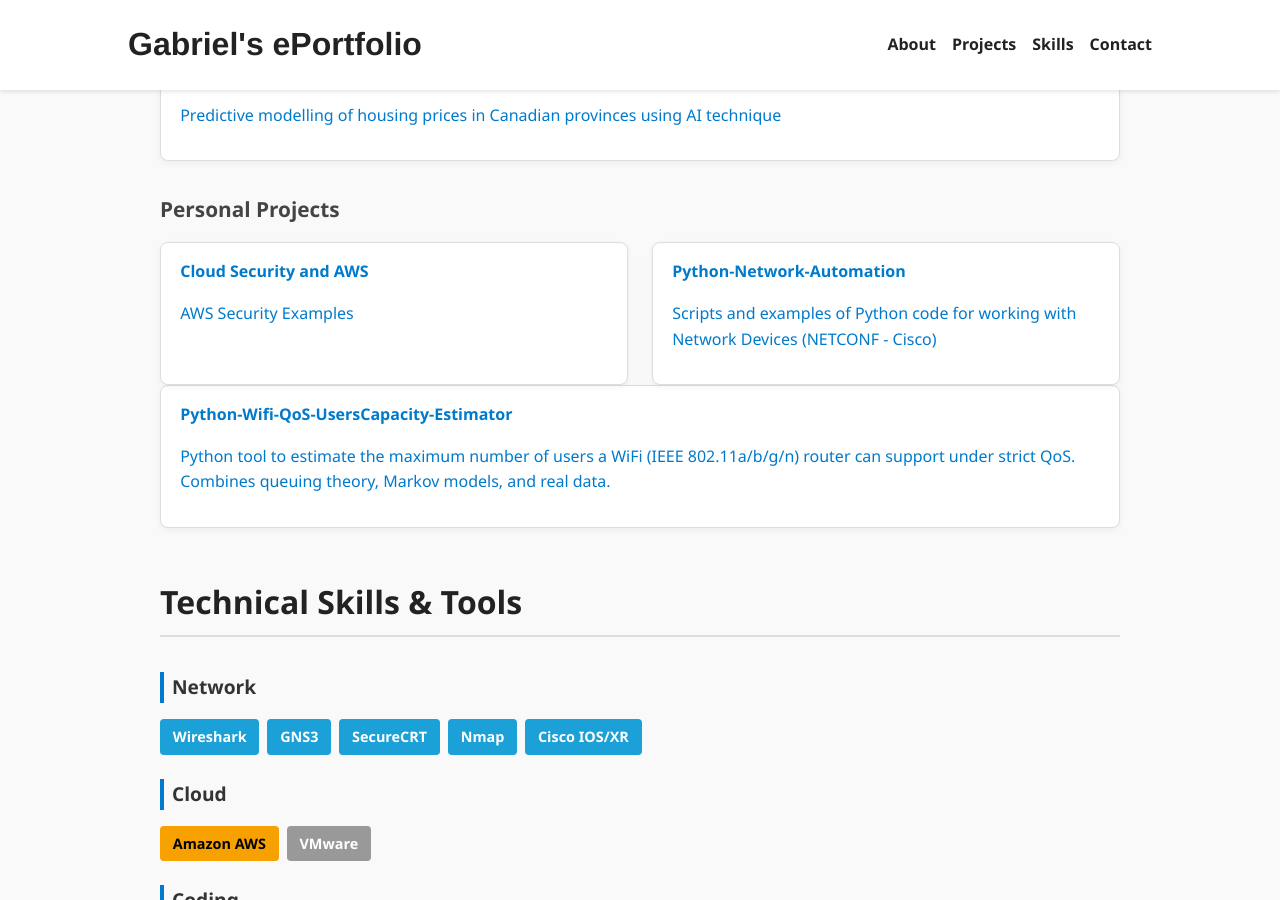
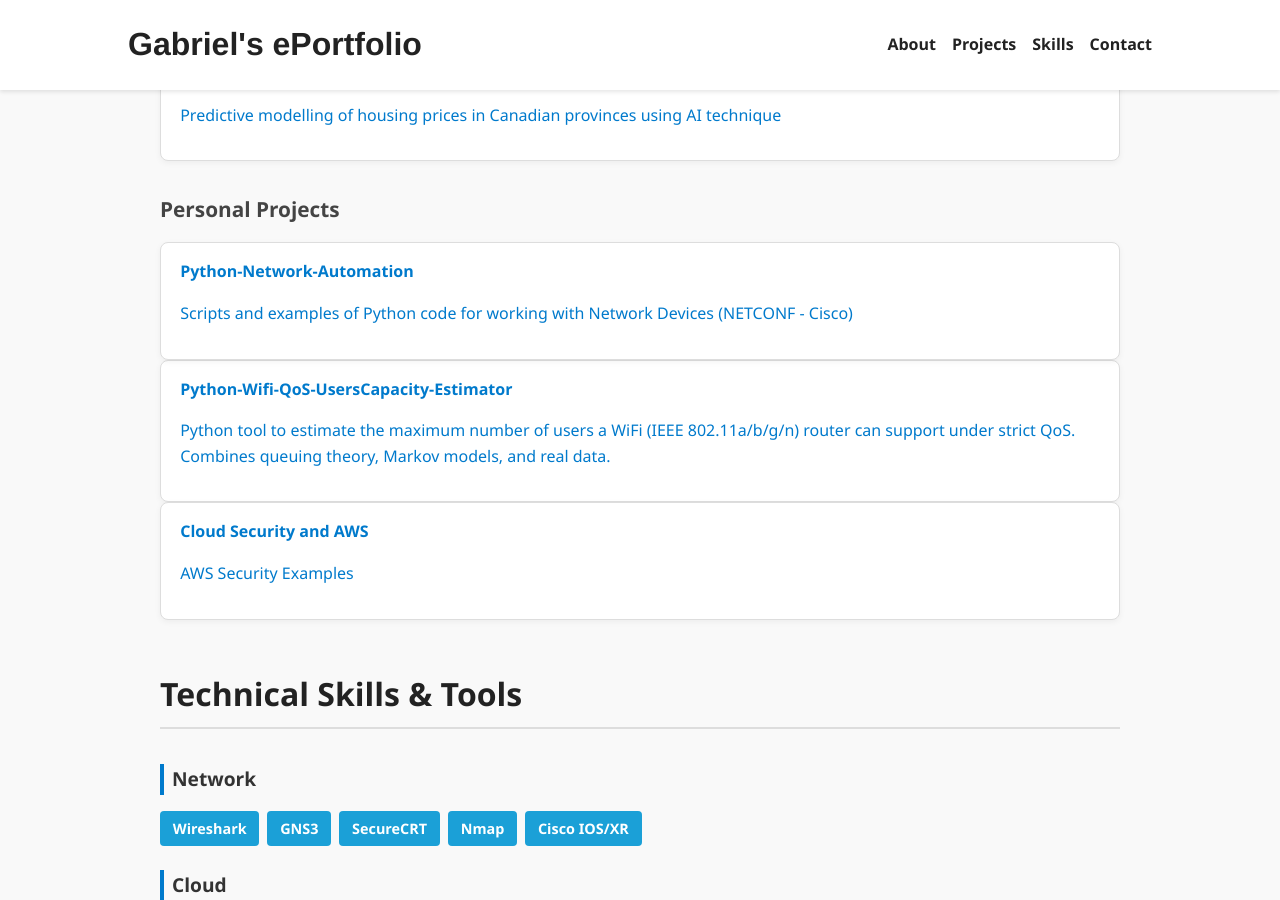
Before and after one commit to GabrielNetSec/GabrielNetSec.github.io, a Jekyll site: the page index.html, which Jekyll copies as it is, in a window 1280 px wide and 900 px high, scrolled down 1911 px. Built offline with Jekyll 4.4.1, drawn with Linux system fonts in a browser that asks for light colours; some of the changed lines change nothing that is shown.

Commit message:
Update index.html

```diff
--- a/index.html
+++ b/index.html
@@ -105,18 +105,10 @@
       <h4>AI Techniques & Machine Learning Models</h4>
       <p><a href="https://github.com/GabrielNetSec/ai-ca-housing-price-prediction-ece569a" target="_blank">Predictive modelling of housing prices in Canadian provinces using AI technique</a></p>
     </div>
-
   </div>
-
-
 
   <h3>Personal Projects</h3>
   <div class="project-grid">
-    <div class="project-card">
-      <h4>Cloud Security and AWS</h4>
-      <p><a href="https://github.com/GabrielNetSec/AWS-Security-Examples" target="_blank">AWS Security Examples</a></p>
-    </div>
-
     <div class="project-card">
       <h4>Python-Network-Automation</h4>
       <p><a href="https://github.com/GabrielNetSec/Python-Network-Automation" target="_blank">Scripts and examples of Python code for working with Network Devices (NETCONF - Cisco)</a></p>
@@ -125,10 +117,14 @@
 
       <div class="project-card">
       <h4>Python-Wifi-QoS-UsersCapacity-Estimator</h4>
-      <p><a href="https://github.com/GabrielNetSec/Python-Wifi-QoS-UsersCapacity-Estimator" target="_blank">Python tool to estimate the maximum number of users a WiFi (IEEE 802.11a/b/g/n) router can support under strict QoS. Combines queuing theory, Markov models, and real data.</a></p>
+      <p><a href="https://github.com/GabrielNetSec/Python-Wifi-QoS-Users Capacity-Estimator" target="_blank">Python tool to estimate the maximum number of users a WiFi (IEEE 802.11a/b/g/n) router can support under strict QoS. Combines queuing theory, Markov models, and real data.</a></p>
     </div>
   </div>
 
+   <div class="project-card">
+      <h4>Cloud Security and AWS</h4>
+      <p><a href="https://github.com/GabrielNetSec/AWS-Security-Examples" target="_blank">AWS Security Examples</a></p>
+    </div>
 
 </section>
 
```
